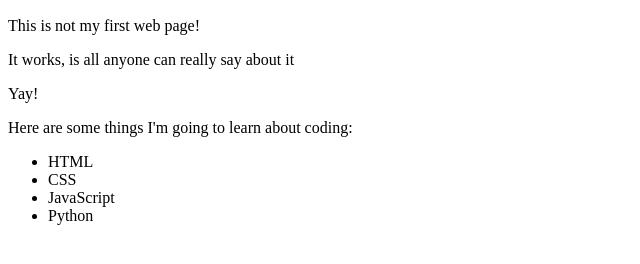
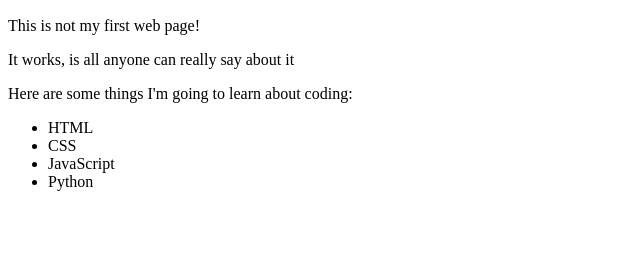
Before and after one commit to saoud/my-first-website, a plain HTML site: page my-first-webpage.html in a window 1280 px wide. Shown: the part 110-374 px from the top of the page, without its empty margins (0-640 px from the left). Drawn offline with Linux system fonts and the light colour scheme.

Commit message:
commit on main

```diff
--- a/my-first-webpage.html
+++ b/my-first-webpage.html
@@ -9,7 +9,6 @@
 
   <p>This is not my first web page!</p>
   <p>It works, is all anyone can really say about it</p>
-  <p>Yay!</p>
 
   <p>Here are some things I'm going to learn about coding:</p>
   <ul>
```
